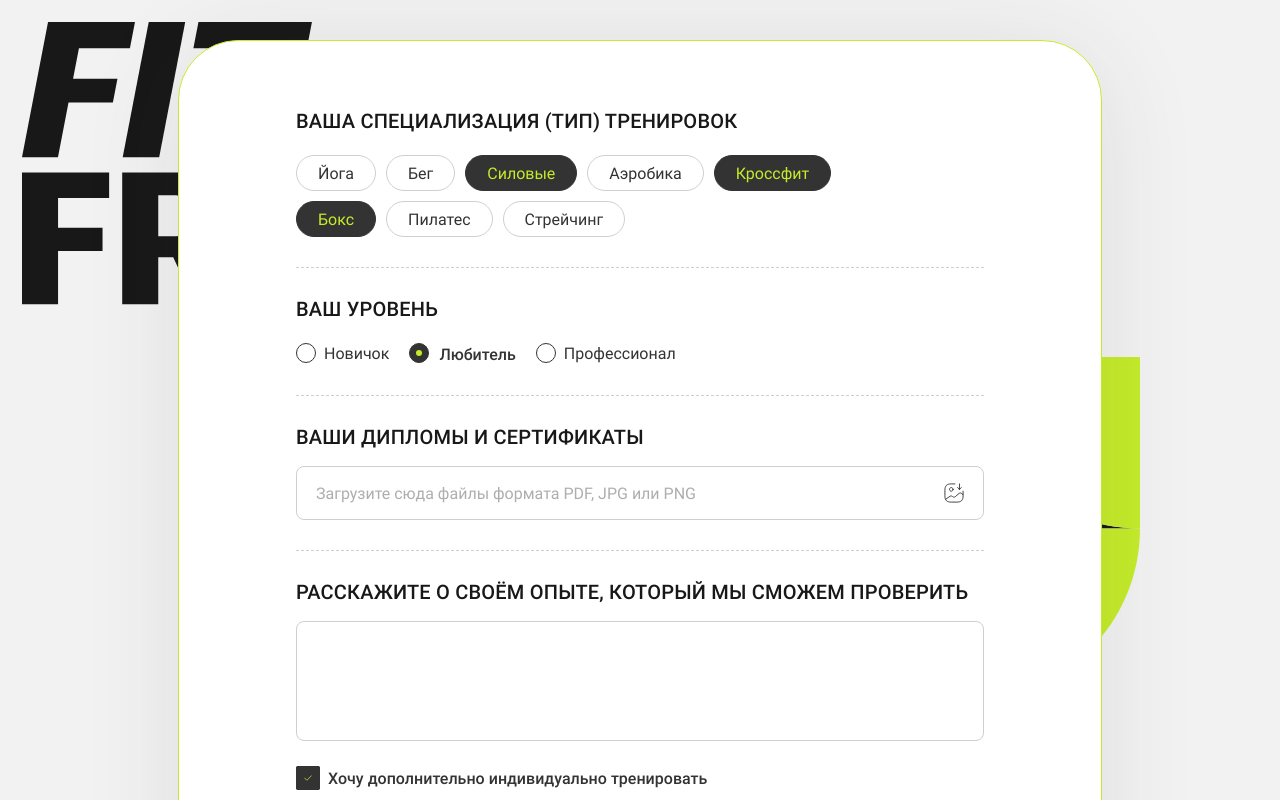
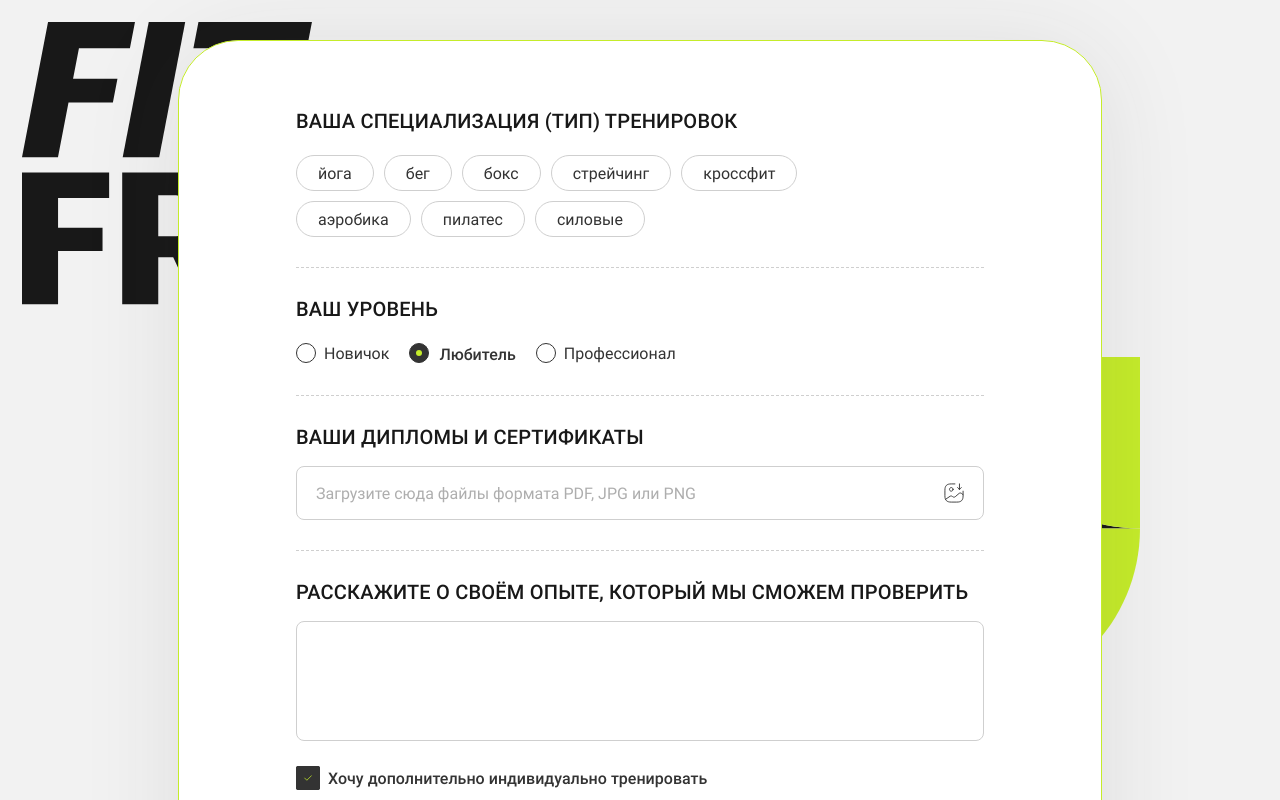
Before and after one commit to Mikhail-Sakharov/fitfriends-angular, an Angular app: page /coach in a window 1280 px wide. Built offline with nearby package versions, Linux system fonts and the light colour scheme.

Commit message:
feat: coach-questionnaire: отрисовывает инпуты выбора типов тренировки, добавляет обработчик

```diff
--- a/src/app/pages/sign-up-questionnaire-coach/sign-up-questionnaire-coach.component.html
+++ b/src/app/pages/sign-up-questionnaire-coach/sign-up-questionnaire-coach.component.html
@@ -18,52 +18,19 @@
                 <div class="questionnaire-coach__block">
                   <span class="questionnaire-coach__legend">Ваша специализация (тип) тренировок</span>
                   <div class="specialization-checkbox questionnaire-coach__specializations">
-                    <div class="btn-checkbox">
+                    <div
+                      *ngFor="let trainingType of trainingTypes"
+                      class="btn-checkbox"
+                    >
                       <label>
-                        <input class="visually-hidden" type="checkbox" name="specialisation" value="yoga">
-                        <span class="btn-checkbox__btn">Йога</span>
-                      </label>
-                    </div>
-                    <div class="btn-checkbox">
-                      <label>
-                        <input class="visually-hidden" type="checkbox" name="specialisation" value="running">
-                        <span class="btn-checkbox__btn">Бег</span>
-                      </label>
-                    </div>
-                    <div class="btn-checkbox">
-                      <label>
-                        <input class="visually-hidden" type="checkbox" name="specialisation" value="power" checked="checked">
-                        <span class="btn-checkbox__btn">Силовые</span>
-                      </label>
-                    </div>
-                    <div class="btn-checkbox">
-                      <label>
-                        <input class="visually-hidden" type="checkbox" name="specialisation" value="aerobics">
-                        <span class="btn-checkbox__btn">Аэробика</span>
-                      </label>
-                    </div>
-                    <div class="btn-checkbox">
-                      <label>
-                        <input class="visually-hidden" type="checkbox" name="specialisation" value="crossfit" checked="checked">
-                        <span class="btn-checkbox__btn">Кроссфит</span>
-                      </label>
-                    </div>
-                    <div class="btn-checkbox">
-                      <label>
-                        <input class="visually-hidden" type="checkbox" name="specialisation" value="boxing" checked="checked">
-                        <span class="btn-checkbox__btn">Бокс</span>
-                      </label>
-                    </div>
-                    <div class="btn-checkbox">
-                      <label>
-                        <input class="visually-hidden" type="checkbox" name="specialisation" value="pilates">
-                        <span class="btn-checkbox__btn">Пилатес</span>
-                      </label>
-                    </div>
-                    <div class="btn-checkbox">
-                      <label>
-                        <input class="visually-hidden" type="checkbox" name="specialisation" value="stretching">
-                        <span class="btn-checkbox__btn">Стрейчинг</span>
+                        <input
+                          [checked]="selectedTrainigTypes.includes(trainingType)"
+                          (change)="handleTrainingTypeInputChange(trainingType)"
+                          class="visually-hidden" type="checkbox" name="specialisation" [value]="trainingType"
+                        >
+                        <span class="btn-checkbox__btn">
+                          {{trainingType}}
+                        </span>
                       </label>
                     </div>
                   </div>
--- a/src/app/pages/sign-up-questionnaire-coach/sign-up-questionnaire-coach.component.ts
+++ b/src/app/pages/sign-up-questionnaire-coach/sign-up-questionnaire-coach.component.ts
@@ -1,4 +1,6 @@
-import {Component} from '@angular/core';
+import {Component, OnInit} from '@angular/core';
+import {TrainingType} from 'src/app/app.constant';
+import {CoachQuestionnaireStateService} from 'src/app/services/coach-questionnaire-state/coach-questionnaire-state.service';
 import {SignUpStateService} from 'src/app/services/sign-up-state.service';
 
 @Component({
@@ -6,10 +8,28 @@ import {SignUpStateService} from 'src/app/services/sign-up-state.service';
   templateUrl: './sign-up-questionnaire-coach.component.html',
   styleUrls: ['./sign-up-questionnaire-coach.component.css']
 })
-export class SignUpQuestionnaireCoachComponent {
+export class SignUpQuestionnaireCoachComponent implements OnInit {
+  public trainingTypes = Object.values(TrainingType);
+  public selectedTrainigTypes: TrainingType[] = [];
+
   constructor(
-    private signUpStateService: SignUpStateService
+    private signUpStateService: SignUpStateService,
+    private coachQuestionnaireStateService: CoachQuestionnaireStateService
   ) {}
+
+  public ngOnInit(): void {
+    this.selectedTrainigTypes = this.coachQuestionnaireStateService.selectedTrainigTypes;
+  }
+
+  public handleTrainingTypeInputChange(trainingType: TrainingType) {
+    if (this.selectedTrainigTypes.includes(trainingType)) {
+      this.selectedTrainigTypes = this.selectedTrainigTypes.filter((type) => type !== trainingType);
+      this.coachQuestionnaireStateService.selectedTrainigTypes = this.coachQuestionnaireStateService.selectedTrainigTypes.filter((type) => type !== trainingType);
+    } else {
+      this.selectedTrainigTypes = [...this.selectedTrainigTypes, trainingType];
+      this.coachQuestionnaireStateService.selectedTrainigTypes = [...this.coachQuestionnaireStateService.selectedTrainigTypes, trainingType];
+    }
+  }
 
   public handleSubmitButtonClick(evt: Event) {
     evt.preventDefault();
@@ -21,5 +41,7 @@ export class SignUpQuestionnaireCoachComponent {
     console.log(this.signUpStateService.password);
     console.log(this.signUpStateService.gender);
     console.log(this.signUpStateService.userRole);
+
+    console.log(this.selectedTrainigTypes);
   }
 }
```
